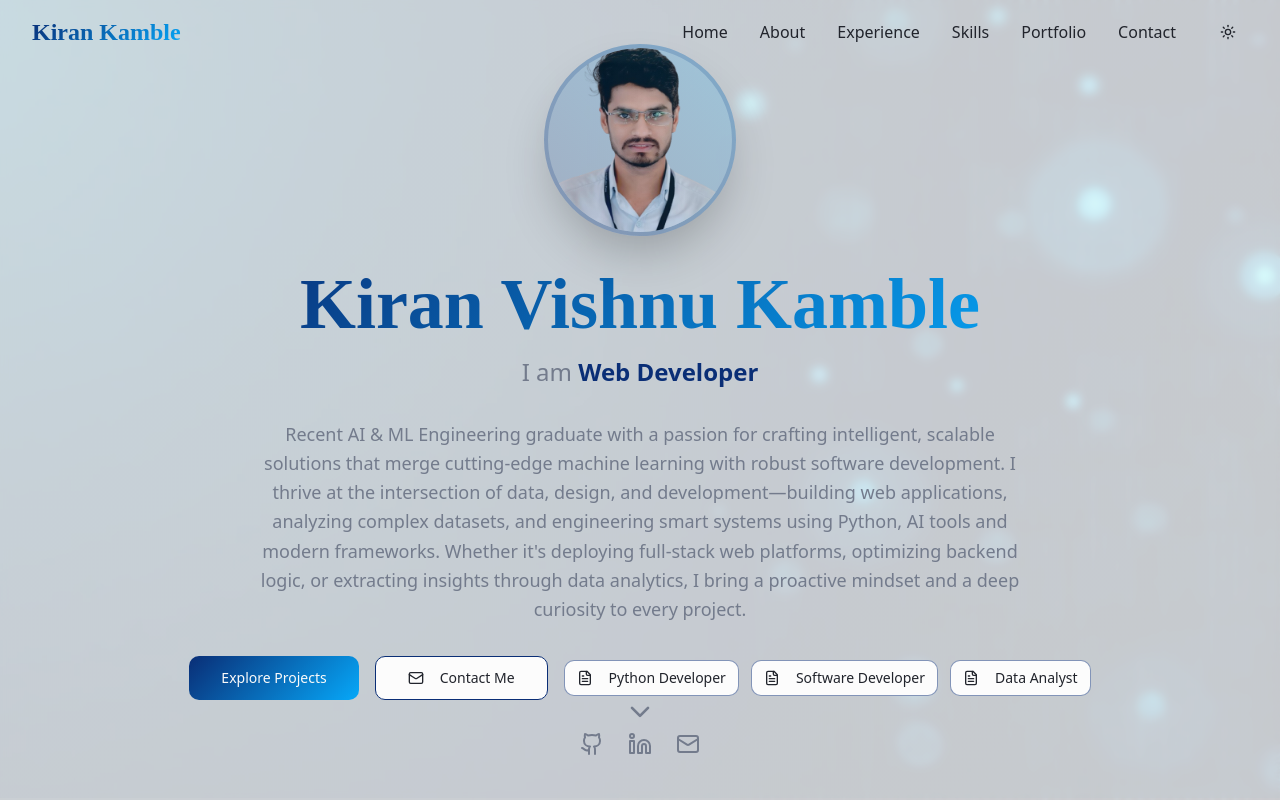
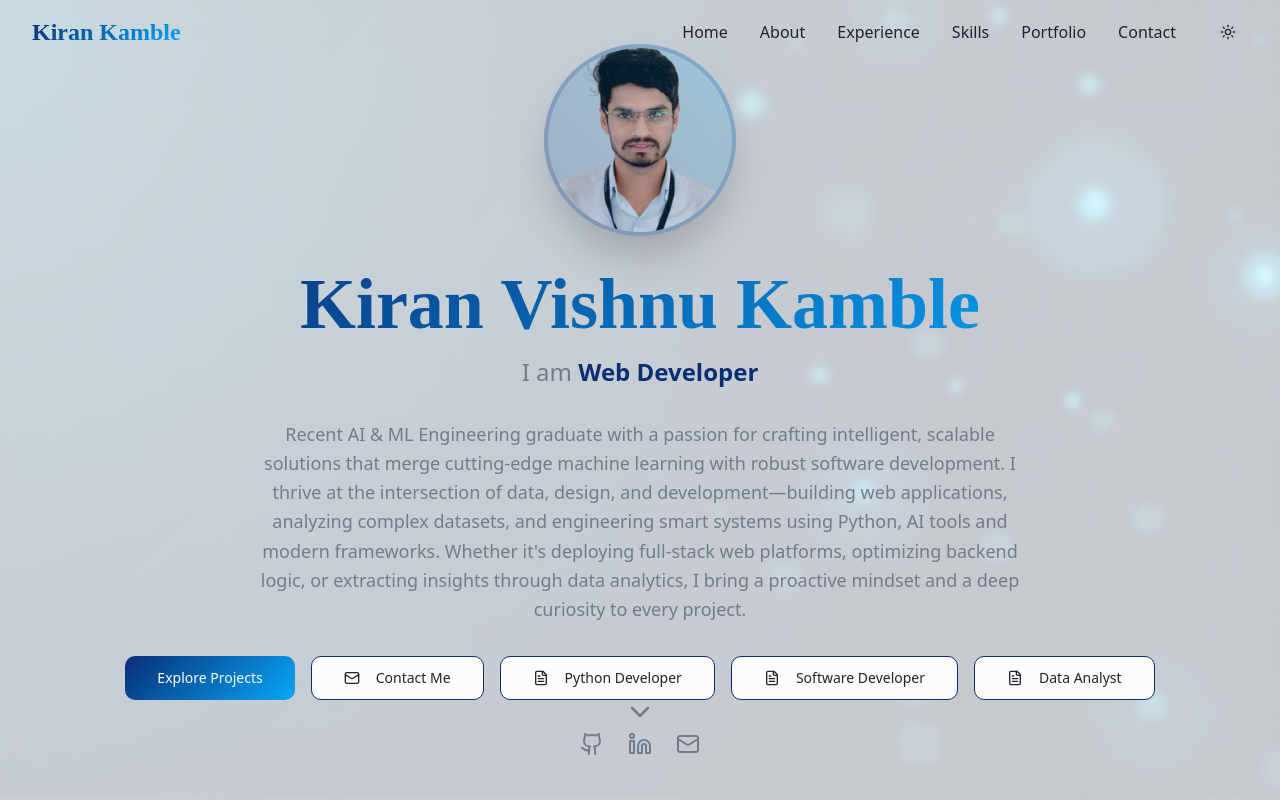
Before and after one commit to kirankamble1523/kiranvkamble, a React (Vite) app: page / in a window 1280 px wide. Shown: the top 800 px of the page. Built offline with nearby package versions, Linux system fonts and the light colour scheme; a web font is replaced by a local one.

Commit message:
Update resume button sizes

```diff
--- a/src/components/Hero.tsx
+++ b/src/components/Hero.tsx
@@ -124,35 +124,33 @@ const Hero = () => {
               <Mail className="mr-2 h-5 w-5" />
               Contact Me
             </Button>
-            <div className="flex flex-wrap gap-3 justify-center">
             <Button
               variant="outline"
-                size="sm"
+              size="lg"
               onClick={() => window.open('https://drive.google.com/file/d/175YrvCmE8DA3-rNOvBYJe4_iugEoDBZg/view?usp=drivesdk', '_blank')}
-                className="group border-primary/50 hover:bg-primary/10 transition-all duration-300 hover:scale-105"
+              className="border-primary hover:bg-primary hover:text-primary-foreground transition-all duration-300"
             >
-                <FileText className="mr-2 h-4 w-4" />
-                <span className="text-sm">Python Developer</span>
+              <FileText className="mr-2 h-5 w-5" />
+              Python Developer
             </Button>
             <Button
               variant="outline"
-                size="sm"
+              size="lg"
               onClick={() => window.open('https://drive.google.com/file/d/1JRv65jXmNIq16_y6Ajpk73Ic7uemKU80/view?usp=drivesdk', '_blank')}
-                className="group border-primary/50 hover:bg-primary/10 transition-all duration-300 hover:scale-105"
+              className="border-primary hover:bg-primary hover:text-primary-foreground transition-all duration-300"
             >
-                <FileText className="mr-2 h-4 w-4" />
-                <span className="text-sm">Software Developer</span>
+              <FileText className="mr-2 h-5 w-5" />
+              Software Developer
             </Button>
             <Button
               variant="outline"
-                size="sm"
+              size="lg"
               onClick={() => window.open('https://drive.google.com/file/d/1pAN_nknMKnk0nwPwgYMkrcwORbBbEAZS/view?usp=drivesdk', '_blank')}
-                className="group border-primary/50 hover:bg-primary/10 transition-all duration-300 hover:scale-105"
+              className="border-primary hover:bg-primary hover:text-primary-foreground transition-all duration-300"
             >
-                <FileText className="mr-2 h-4 w-4" />
-                <span className="text-sm">Data Analyst</span>
+              <FileText className="mr-2 h-5 w-5" />
+              Data Analyst
             </Button>
-            </div>
           </motion.div>
 
           {/* Social Links */}
```
Lines whose indentation alone changed are shown as unchanged.
